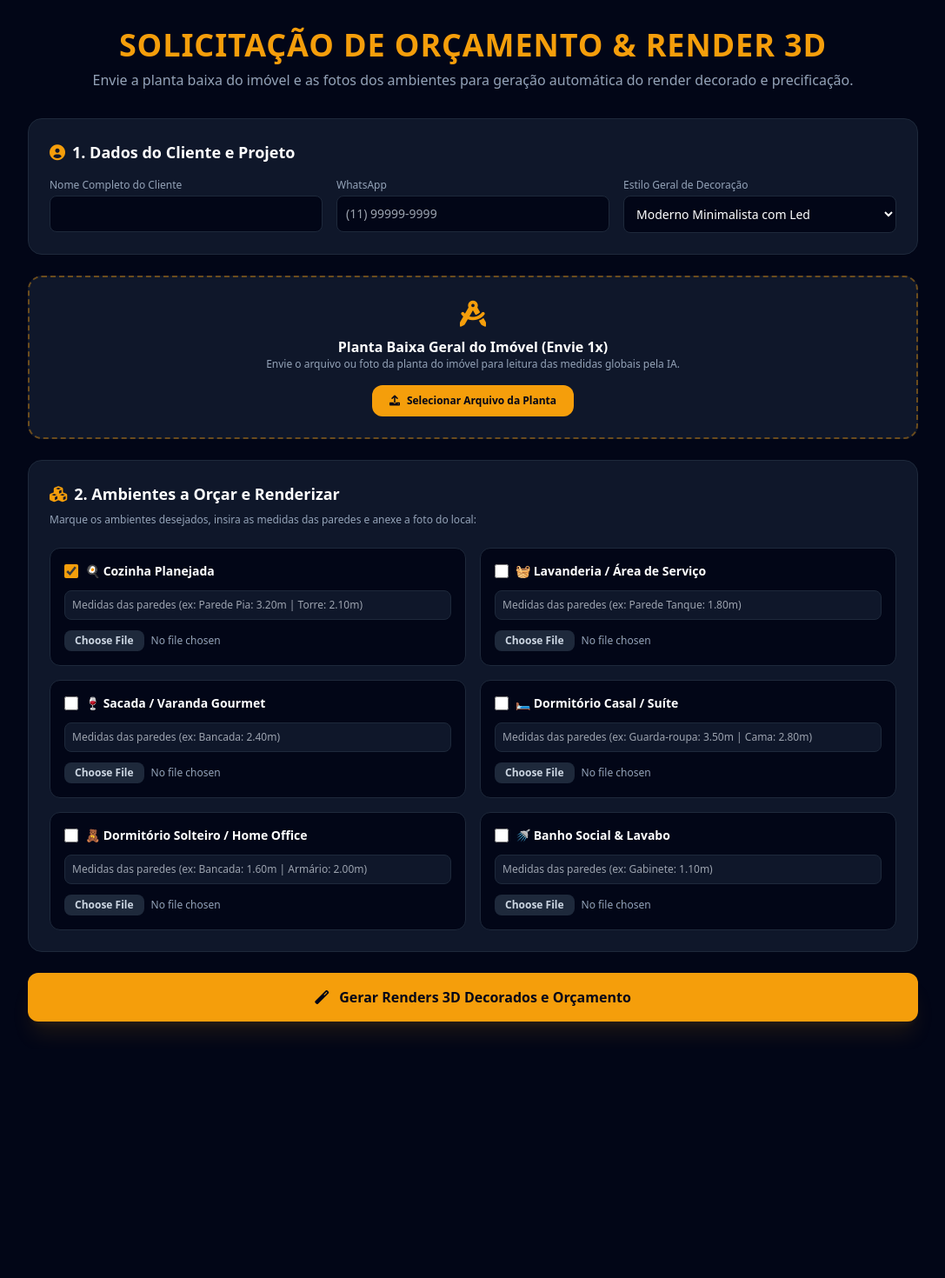
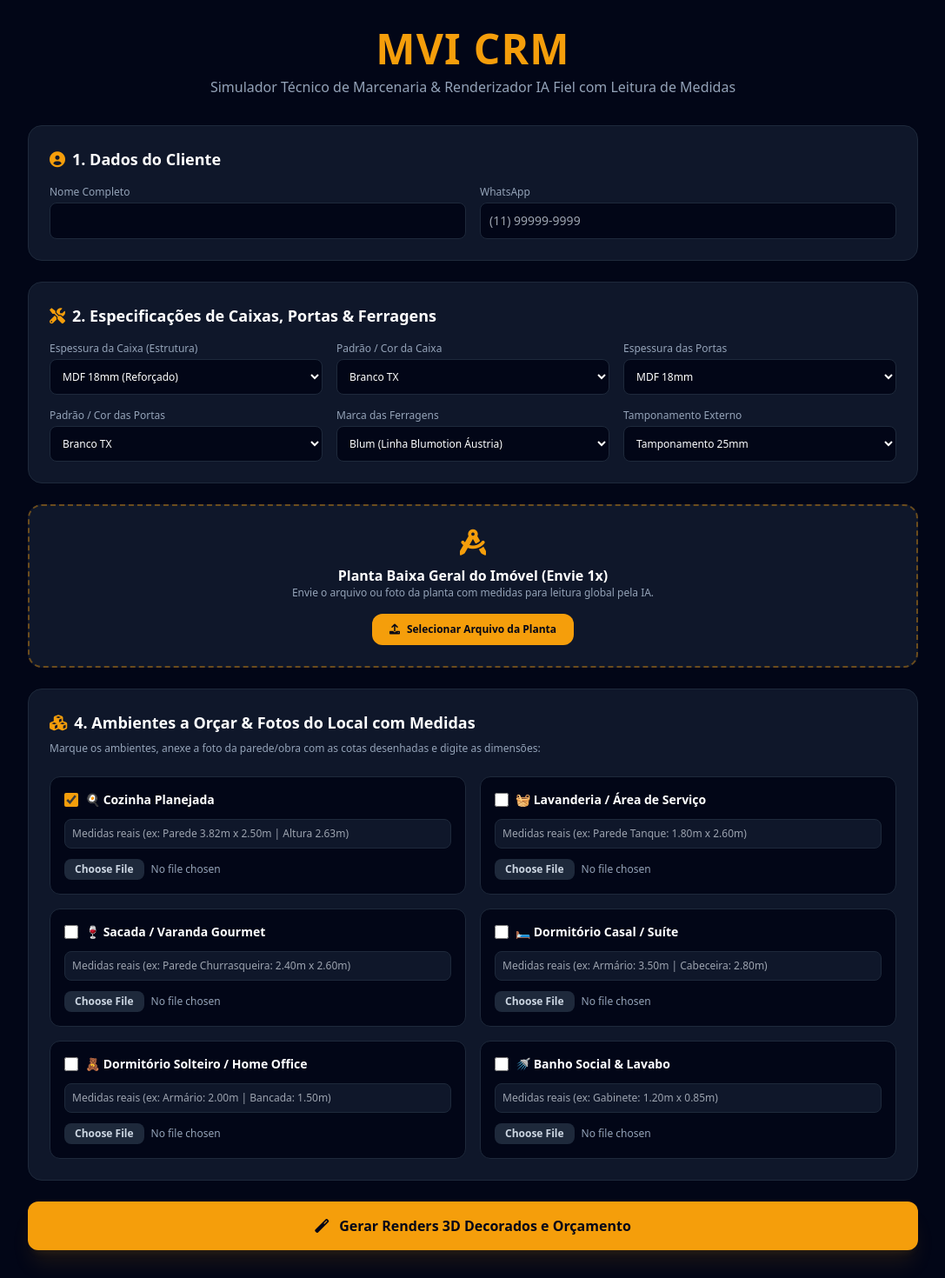
Before and after one commit to RaquelMarcelino/sistema-marcenaria, a FastAPI app: page /orcamento-multi in a window 1280 px wide. Shown: the whole page at 87% size, without its empty margins (96-1183 px from the left). Before the commit the page ends 1188 px from the top, so only its background shows below. Run offline with FastAPI, Linux system fonts and the light colour scheme; some libraries are stand-ins or nearby versions.

Commit message:
Update HTML structure and content for budget request

```diff
--- a/templates/templates/solicitar_orcamento.html
+++ b/templates/templates/solicitar_orcamento.html
@@ -3,7 +3,7 @@
 <head>
   <meta charset="UTF-8">
   <meta name="viewport" content="width=device-width, initial-scale=1.0">
-  <title>Solicitar Orçamento & Render 3D - MVI CRM</title>
+  <title>MVI CRM - Simulador & Render IA Multi-Ambientes</title>
   <script src="https://cdn.tailwindcss.com"></script>
   <link href="https://cdnjs.cloudflare.com/ajax/libs/font-awesome/6.0.0/css/all.min.css" rel="stylesheet">
 </head>
@@ -11,55 +11,107 @@
   <div class="max-w-5xl mx-auto">
 
     <div class="text-center mb-8">
-      <h1 class="text-3xl md:text-4xl font-extrabold text-amber-500 uppercase tracking-wide">Solicitação de Orçamento & Render 3D</h1>
-      <p class="text-slate-400 mt-2 text-sm md:text-base">Envie a planta baixa do imóvel e as fotos dos ambientes para geração automática do render decorado e precificação.</p>
+      <h1 class="text-3xl md:text-5xl font-extrabold text-amber-500 uppercase tracking-wide">MVI CRM</h1>
+      <p class="text-slate-400 mt-2 text-sm md:text-base">Simulador Técnico de Marcenaria & Renderizador IA Fiel com Leitura de Medidas</p>
     </div>
 
     <form id="form-orcamento-multi" onsubmit="enviarProjetoMulti(event)" class="space-y-6">
 
-      <!-- 1. Dados do Cliente -->
+      <!-- 1. DADOS DO CLIENTE -->
       <div class="bg-slate-900 border border-slate-800 p-6 rounded-2xl">
         <h2 class="text-lg font-bold text-white mb-4 flex items-center gap-2">
-          <i class="fas fa-user-circle text-amber-500"></i> 1. Dados do Cliente e Projeto
+          <i class="fas fa-user-circle text-amber-500"></i> 1. Dados do Cliente
         </h2>
-        <div class="grid grid-cols-1 md:grid-cols-3 gap-4">
+        <div class="grid grid-cols-1 md:grid-cols-2 gap-4">
           <div>
-            <label class="block text-xs text-slate-400 mb-1">Nome Completo do Cliente</label>
+            <label class="block text-xs text-slate-400 mb-1">Nome Completo</label>
             <input type="text" id="cliente_nome" required class="w-full bg-slate-950 border border-slate-800 rounded-lg p-2.5 text-sm text-white focus:outline-none focus:border-amber-500">
           </div>
           <div>
             <label class="block text-xs text-slate-400 mb-1">WhatsApp</label>
             <input type="tel" id="cliente_whats" required placeholder="(11) 99999-9999" class="w-full bg-slate-950 border border-slate-800 rounded-lg p-2.5 text-sm text-white focus:outline-none focus:border-amber-500">
           </div>
+        </div>
+      </div>
+
+      <!-- 2. ESPECIFICAÇÕES TÉCNICAS DE MARCENARIA -->
+      <div class="bg-slate-900 border border-slate-800 p-6 rounded-2xl">
+        <h2 class="text-lg font-bold text-white mb-4 flex items-center gap-2">
+          <i class="fas fa-tools text-amber-500"></i> 2. Especificações de Caixas, Portas & Ferragens
+        </h2>
+        <div class="grid grid-cols-1 md:grid-cols-3 gap-4">
           <div>
-            <label class="block text-xs text-slate-400 mb-1">Estilo Geral de Decoração</label>
-            <select id="estilo_geral" class="w-full bg-slate-950 border border-slate-800 rounded-lg p-2.5 text-sm text-white focus:outline-none focus:border-amber-500">
-              <option value="Moderno Minimalista com Led">Moderno Minimalista com Led</option>
-              <option value="Industrial Amadeirado com Preto">Industrial Amadeirado com Preto</option>
-              <option value="Contemporâneo Ripado e Mármore">Contemporâneo Ripado e Mármore</option>
-              <option value="Clássico Branco e Dourado">Clássico Branco e Dourado</option>
+            <label class="block text-xs text-slate-400 mb-1">Espessura da Caixa (Estrutura)</label>
+            <select id="espessura_caixa" class="w-full bg-slate-950 border border-slate-800 rounded-lg p-2.5 text-xs text-white">
+              <option value="MDF 18mm (Reforçado)">MDF 18mm (Reforçado)</option>
+              <option value="MDF 15mm (Padrão)">MDF 15mm (Padrão)</option>
+              <option value="Compensado Naval 18mm">Compensado Naval 18mm</option>
+            </select>
+          </div>
+          <div>
+            <label class="block text-xs text-slate-400 mb-1">Padrão / Cor da Caixa</label>
+            <select id="cor_caixa" class="w-full bg-slate-950 border border-slate-800 rounded-lg p-2.5 text-xs text-white">
+              <option value="Branco TX">Branco TX</option>
+              <option value="Cinza Sagrado">Cinza Sagrado</option>
+              <option value="Grafite / Preto Trama">Grafite / Preto Trama</option>
+              <option value="Amadeirado Carvalho">Amadeirado Carvalho</option>
+            </select>
+          </div>
+          <div>
+            <label class="block text-xs text-slate-400 mb-1">Espessura das Portas</label>
+            <select id="espessura_portas" class="w-full bg-slate-950 border border-slate-800 rounded-lg p-2.5 text-xs text-white">
+              <option value="MDF 18mm">MDF 18mm</option>
+              <option value="MDF 25mm (Robusto)">MDF 25mm (Robusto)</option>
+              <option value="Vidro com Perfil Alumínio">Vidro com Perfil Alumínio</option>
+            </select>
+          </div>
+          <div>
+            <label class="block text-xs text-slate-400 mb-1">Padrão / Cor das Portas</label>
+            <select id="cor_portas" class="w-full bg-slate-950 border border-slate-800 rounded-lg p-2.5 text-xs text-white">
+              <option value="Branco TX">Branco TX</option>
+              <option value="Cinza Sagrado Matt">Cinza Sagrado Matt</option>
+              <option value="Verde Oliva / Sage">Verde Oliva / Sage</option>
+              <option value="Amadeirado Freijó / Louro">Amadeirado Freijó / Louro</option>
+              <option value="Preto Silk / Grafite">Preto Silk / Grafite</option>
+            </select>
+          </div>
+          <div>
+            <label class="block text-xs text-slate-400 mb-1">Marca das Ferragens</label>
+            <select id="ferragens" class="w-full bg-slate-950 border border-slate-800 rounded-lg p-2.5 text-xs text-white">
+              <option value="Blum (Linha Blumotion Áustria)">Blum (Linha Blumotion Áustria)</option>
+              <option value="Hettich (Linha Sensys Alemanha)">Hettich (Linha Sensys Alemanha)</option>
+              <option value="Hafele (Linha Oculta)">Hafele (Linha Oculta)</option>
+              <option value="FGV TN com Amortecimento">FGV TN com Amortecimento</option>
+            </select>
+          </div>
+          <div>
+            <label class="block text-xs text-slate-400 mb-1">Tamponamento Externo</label>
+            <select id="tamponamento" class="w-full bg-slate-950 border border-slate-800 rounded-lg p-2.5 text-xs text-white">
+              <option value="Tamponamento 25mm">Tamponamento 25mm</option>
+              <option value="Tamponamento 36mm Engrossado">Tamponamento 36mm Engrossado</option>
+              <option value="Sem Tamponamento (18mm Direto)">Sem Tamponamento (18mm Direto)</option>
             </select>
           </div>
         </div>
       </div>
 
-      <!-- 2. Planta Baixa (Upload 1x) -->
+      <!-- 3. PLANTA BAIXA GERAL (1X) -->
       <div class="bg-slate-900 border-2 border-dashed border-amber-500/40 hover:border-amber-500 transition p-6 rounded-2xl text-center">
         <i class="fas fa-drafting-compass text-3xl text-amber-500 mb-2"></i>
         <h3 class="text-base font-bold text-white">Planta Baixa Geral do Imóvel (Envie 1x)</h3>
-        <p class="text-xs text-slate-400 mb-4">Envie o arquivo ou foto da planta do imóvel para leitura das medidas globais pela IA.</p>
+        <p class="text-xs text-slate-400 mb-4">Envie o arquivo ou foto da planta com medidas para leitura global pela IA.</p>
         <input type="file" id="planta_geral" accept="image/*,.pdf" class="hidden" onchange="mostrarNomePlanta(this)">
         <label for="planta_geral" class="cursor-pointer inline-flex items-center gap-2 px-5 py-2.5 bg-amber-500 hover:bg-amber-400 text-slate-950 font-bold rounded-xl text-xs transition">
           <i class="fas fa-upload"></i> <span id="label-planta">Selecionar Arquivo da Planta</span>
         </label>
       </div>
 
-      <!-- 3. Ambientes -->
+      <!-- 4. AMBIENTES, FOTOS E MEDIDAS REAIS -->
       <div class="bg-slate-900 border border-slate-800 p-6 rounded-2xl">
         <h2 class="text-lg font-bold text-white mb-2 flex items-center gap-2">
-          <i class="fas fa-cubes text-amber-500"></i> 2. Ambientes a Orçar e Renderizar
+          <i class="fas fa-cubes text-amber-500"></i> 4. Ambientes a Orçar & Fotos do Local com Medidas
         </h2>
-        <p class="text-xs text-slate-400 mb-6">Marque os ambientes desejados, insira as medidas das paredes e anexe a foto do local:</p>
+        <p class="text-xs text-slate-400 mb-6">Marque os ambientes, anexe a foto da parede/obra com as cotas desenhadas e digite as dimensões:</p>
 
         <div class="grid grid-cols-1 md:grid-cols-2 gap-4">
 
@@ -69,7 +121,7 @@
               <input type="checkbox" id="check_cozinha" checked class="w-4 h-4 text-amber-500 accent-amber-500">
               🍳 Cozinha Planejada
             </label>
-            <input type="text" id="medidas_cozinha" placeholder="Medidas das paredes (ex: Parede Pia: 3.20m | Torre: 2.10m)" class="w-full bg-slate-900 border border-slate-800 rounded-lg p-2 text-xs text-white focus:outline-none focus:border-amber-500">
+            <input type="text" id="medidas_cozinha" placeholder="Medidas reais (ex: Parede 3.82m x 2.50m | Altura 2.63m)" class="w-full bg-slate-900 border border-slate-800 rounded-lg p-2 text-xs text-white focus:outline-none focus:border-amber-500">
             <input type="file" id="foto_cozinha" accept="image/*" class="w-full text-xs text-slate-400 file:mr-2 file:py-1 file:px-3 file:rounded-lg file:border-0 file:text-xs file:font-semibold file:bg-slate-800 file:text-slate-300 hover:file:bg-slate-700">
           </div>
 
@@ -79,7 +131,7 @@
               <input type="checkbox" id="check_lavanderia" class="w-4 h-4 text-amber-500 accent-amber-500">
               🧺 Lavanderia / Área de Serviço
             </label>
-            <input type="text" id="medidas_lavanderia" placeholder="Medidas das paredes (ex: Parede Tanque: 1.80m)" class="w-full bg-slate-900 border border-slate-800 rounded-lg p-2 text-xs text-white focus:outline-none focus:border-amber-500">
+            <input type="text" id="medidas_lavanderia" placeholder="Medidas reais (ex: Parede Tanque: 1.80m x 2.60m)" class="w-full bg-slate-900 border border-slate-800 rounded-lg p-2 text-xs text-white focus:outline-none focus:border-amber-500">
             <input type="file" id="foto_lavanderia" accept="image/*" class="w-full text-xs text-slate-400 file:mr-2 file:py-1 file:px-3 file:rounded-lg file:border-0 file:text-xs file:font-semibold file:bg-slate-800 file:text-slate-300 hover:file:bg-slate-700">
           </div>
 
@@ -89,7 +141,7 @@
               <input type="checkbox" id="check_sacada" class="w-4 h-4 text-amber-500 accent-amber-500">
               🍷 Sacada / Varanda Gourmet
             </label>
-            <input type="text" id="medidas_sacada" placeholder="Medidas das paredes (ex: Bancada: 2.40m)" class="w-full bg-slate-900 border border-slate-800 rounded-lg p-2 text-xs text-white focus:outline-none focus:border-amber-500">
+            <input type="text" id="medidas_sacada" placeholder="Medidas reais (ex: Parede Churrasqueira: 2.40m x 2.60m)" class="w-full bg-slate-900 border border-slate-800 rounded-lg p-2 text-xs text-white focus:outline-none focus:border-amber-500">
             <input type="file" id="foto_sacada" accept="image/*" class="w-full text-xs text-slate-400 file:mr-2 file:py-1 file:px-3 file:rounded-lg file:border-0 file:text-xs file:font-semibold file:bg-slate-800 file:text-slate-300 hover:file:bg-slate-700">
           </div>
 
@@ -99,7 +151,7 @@
               <input type="checkbox" id="check_casal" class="w-4 h-4 text-amber-500 accent-amber-500">
               🛏️ Dormitório Casal / Suíte
             </label>
-            <input type="text" id="medidas_casal" placeholder="Medidas das paredes (ex: Guarda-roupa: 3.50m | Cama: 2.80m)" class="w-full bg-slate-900 border border-slate-800 rounded-lg p-2 text-xs text-white focus:outline-none focus:border-amber-500">
+            <input type="text" id="medidas_casal" placeholder="Medidas reais (ex: Armário: 3.50m | Cabeceira: 2.80m)" class="w-full bg-slate-900 border border-slate-800 rounded-lg p-2 text-xs text-white focus:outline-none focus:border-amber-500">
             <input type="file" id="foto_casal" accept="image/*" class="w-full text-xs text-slate-400 file:mr-2 file:py-1 file:px-3 file:rounded-lg file:border-0 file:text-xs file:font-semibold file:bg-slate-800 file:text-slate-300 hover:file:bg-slate-700">
           </div>
 
@@ -109,7 +161,7 @@
               <input type="checkbox" id="check_solteiro" class="w-4 h-4 text-amber-500 accent-amber-500">
               🧸 Dormitório Solteiro / Home Office
             </label>
-            <input type="text" id="medidas_solteiro" placeholder="Medidas das paredes (ex: Bancada: 1.60m | Armário: 2.00m)" class="w-full bg-slate-900 border border-slate-800 rounded-lg p-2 text-xs text-white focus:outline-none focus:border-amber-500">
+            <input type="text" id="medidas_solteiro" placeholder="Medidas reais (ex: Armário: 2.00m | Bancada: 1.50m)" class="w-full bg-slate-900 border border-slate-800 rounded-lg p-2 text-xs text-white focus:outline-none focus:border-amber-500">
             <input type="file" id="foto_solteiro" accept="image/*" class="w-full text-xs text-slate-400 file:mr-2 file:py-1 file:px-3 file:rounded-lg file:border-0 file:text-xs file:font-semibold file:bg-slate-800 file:text-slate-300 hover:file:bg-slate-700">
           </div>
 
@@ -119,14 +171,14 @@
               <input type="checkbox" id="check_banho" class="w-4 h-4 text-amber-500 accent-amber-500">
               🚿 Banho Social & Lavabo
             </label>
-            <input type="text" id="medidas_banho" placeholder="Medidas das paredes (ex: Gabinete: 1.10m)" class="w-full bg-slate-900 border border-slate-800 rounded-lg p-2 text-xs text-white focus:outline-none focus:border-amber-500">
+            <input type="text" id="medidas_banho" placeholder="Medidas reais (ex: Gabinete: 1.20m x 0.85m)" class="w-full bg-slate-900 border border-slate-800 rounded-lg p-2 text-xs text-white focus:outline-none focus:border-amber-500">
             <input type="file" id="foto_banho" accept="image/*" class="w-full text-xs text-slate-400 file:mr-2 file:py-1 file:px-3 file:rounded-lg file:border-0 file:text-xs file:font-semibold file:bg-slate-800 file:text-slate-300 hover:file:bg-slate-700">
           </div>
 
         </div>
       </div>
 
-      <!-- Botão de Ação -->
+      <!-- BOTÃO DE AÇÃO -->
       <button type="submit" id="btn-gerar" class="w-full py-4 rounded-xl font-extrabold bg-amber-500 hover:bg-amber-400 text-slate-950 text-base shadow-xl shadow-amber-500/10 transition flex items-center justify-center gap-3">
         <i class="fas fa-magic"></i>
         <span>Gerar Renders 3D Decorados e Orçamento</span>
@@ -134,9 +186,11 @@
 
     </form>
 
-    <!-- Área de Exibição dos Renders Gerados -->
+    <!-- RESULTADO DOS RENDERS -->
     <div id="resultado-renders" class="hidden mt-10 bg-slate-900 border border-slate-800 p-6 rounded-2xl">
-      <h3 class="text-xl font-bold text-amber-500 mb-4"><i class="fas fa-image mr-2"></i> Renders 3D Gerados pela IA:</h3>
+      <h3 class="text-xl font-bold text-amber-500 mb-4 flex items-center gap-2">
+        <i class="fas fa-cubes"></i> Renders 3D e Análise do Projeto Gerados pela IA:
+      </h3>
       <div id="grid-renders-gerados" class="grid grid-cols-1 md:grid-cols-2 gap-6"></div>
     </div>
 
@@ -152,13 +206,18 @@
     async function enviarProjetoMulti(e) {
       e.preventDefault();
       const btn = document.getElementById('btn-gerar');
-      btn.innerHTML = '<i class="fas fa-spinner fa-spin"></i> Processando Planta e Renders 3D...';
+      btn.innerHTML = '<i class="fas fa-spinner fa-spin mr-2"></i> O Gemini Vision está analisando as fotos com medidas e renderizando...';
       btn.disabled = true;
 
       const formData = new FormData();
       formData.append('cliente_nome', document.getElementById('cliente_nome').value);
       formData.append('cliente_whats', document.getElementById('cliente_whats').value);
-      formData.append('estilo_geral', document.getElementById('estilo_geral').value);
+      formData.append('espessura_caixa', document.getElementById('espessura_caixa').value);
+      formData.append('cor_caixa', document.getElementById('cor_caixa').value);
+      formData.append('espessura_portas', document.getElementById('espessura_portas').value);
+      formData.append('cor_portas', document.getElementById('cor_portas').value);
+      formData.append('ferragens', document.getElementById('ferragens').value);
+      formData.append('tamponamento', document.getElementById('tamponamento').value);
 
       const plantaFile = document.getElementById('planta_geral').files[0];
       if (plantaFile) formData.append('planta_geral', plantaFile);
@@ -186,22 +245,26 @@
 
           data.resultados.forEach(item => {
             container.innerHTML += `
-              <div class="bg-slate-950 p-4 rounded-xl border border-slate-800">
-                <h4 class="font-bold text-amber-400 capitalize mb-2">${item.ambiente}</h4>
-                <img src="${item.url_render}" class="w-full h-64 object-cover rounded-lg mb-2" alt="${item.ambiente}">
-                <p class="text-xs text-slate-400">${item.descricao_decoracao}</p>
+              <div class="bg-slate-950 p-4 rounded-xl border border-slate-800 flex flex-col justify-between">
+                <div>
+                  <h4 class="font-bold text-amber-400 text-lg mb-2 capitalize">${item.ambiente}</h4>
+                  <div class="relative w-full h-80 rounded-lg overflow-hidden border border-slate-800 mb-3 bg-slate-900">
+                    <img src="${item.url_render}" class="w-full h-full object-cover" alt="${item.ambiente}">
+                  </div>
+                  <p class="text-xs text-slate-300 leading-relaxed whitespace-pre-line">${item.descricao_decoracao}</p>
+                </div>
               </div>
             `;
           });
           document.getElementById('resultado-renders').classList.remove('hidden');
-          window.scrollTo({ top: document.getElementById('resultado-renders').offsetTop, behavior: 'smooth' });
+          window.scrollTo({ top: document.getElementById('resultado-renders').offsetTop - 30, behavior: 'smooth' });
         } else {
-          alert('Erro no processamento: ' + (data.mensagem || 'Tente novamente'));
+          alert('Erro ao processar: ' + (data.mensagem || 'Tente novamente'));
         }
       } catch (err) {
-        alert('Erro de conexão ao processar os ambientes.');
+        alert('Erro de conexão ao renderizar.');
       } finally {
-        btn.innerHTML = '<i class="fas fa-magic"></i> <span>Gerar Renders 3D Decorados e Orçamento</span>';
+        btn.innerHTML = '<i class="fas fa-magic mr-2"></i> <span>Gerar Renders 3D Decorados e Orçamento</span>';
         btn.disabled = false;
       }
     }
```
